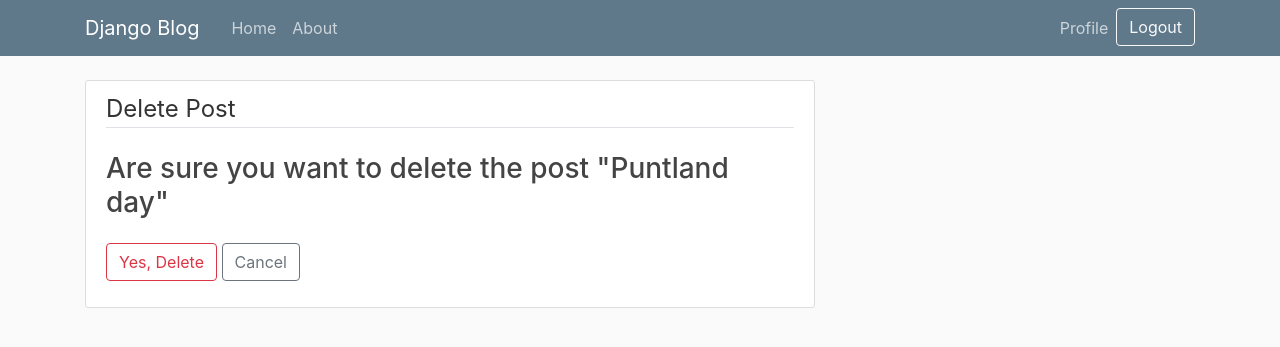
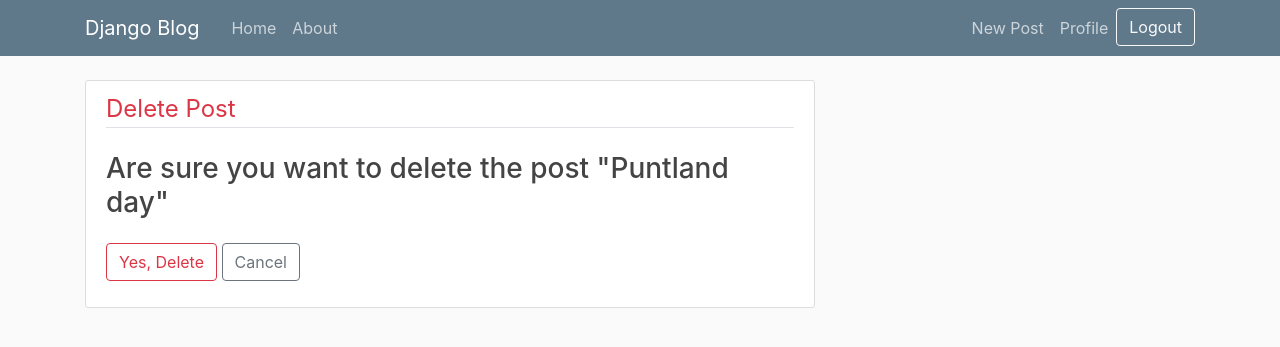
Before and after one commit to Zack-Ali-Hassan/blog-post-using-django, a Django app: page /post/2/delete in a window 1280 px wide. Shown: the top 347 px of the page. Run offline with Django 5.2, Linux system fonts and the light colour scheme; a user stored in the database is signed in; data comes from the database, SQL or seed files in the repository; both versions use the stored data as it was after the commit; some libraries are stand-ins or nearby versions.

Commit message:
5 commit in Aug 23, 2024

```diff
--- a/blog/templates/blog/base.html
+++ b/blog/templates/blog/base.html
@@ -34,6 +34,7 @@
             <!-- Navbar Right Side -->
             <div class="navbar-nav">
               {% if user.is_authenticated %}
+              <a class="nav-item nav-link" href="{% url 'post-create' %}">New Post</a>
               <a class="nav-item nav-link" href="{% url 'profile' %}">Profile</a>
               <form action="{% url 'logout' %}" method="post">
                 {% csrf_token %}
--- a/blog/templates/blog/post_confirm_delete.html
+++ b/blog/templates/blog/post_confirm_delete.html
@@ -3,12 +3,12 @@
   <form action="" method="post">
     {% csrf_token %}
     <fieldset class="form-group">
-      <legend class="border-bottom mb-4">Delete Post</legend>
-      <h3>Are sure you want to delete the post "{{ object.title}}"</h3>
+      <legend class="border-bottom mb-4 text-danger">Delete Post</legend>
+      <h3>Are sure you want to delete the post "{{ post.title}}"</h3>
     </fieldset>
     <div class="form-group">
         <button type="submit" class="btn btn-outline-danger">Yes, Delete</button>
-        <a  class="btn btn-outline-secondary" href="{% url 'post-detail' object.id % }">Cancel</a>
+        <a class="btn btn-outline-secondary" href="{% url 'post-detail' post.id %}" >Cancel</a>
     </div>
   </form>
   </div>
--- a/blog/templates/blog/post_detail.html
+++ b/blog/templates/blog/post_detail.html
@@ -5,6 +5,12 @@
       <div class="article-metadata">
         <a class="mr-2" href="#">{{ object.author }}</a>
         <small class="text-muted">{{ object.post_date|date:"F d,Y" }}</small>
+        <div>
+            {% if object.author == user %}
+            <a class="btn btn-secondary btn-sm mt-1 mb-1" href="{% url 'post-update' object.id %}">Update info</a>
+            <a class="btn btn-danger btn-sm mt-1 mb-1" href="{% url 'post-delete' object.id %}">Delete info</a>
+            {%endif %}
+        </div>
       </div>
       <h2 class="article-title">{{ object.title }}</h2>
       <p class="article-content">{{ object.content }}</p>
--- a/blog/templates/blog/post_form.html
+++ b/blog/templates/blog/post_form.html
@@ -11,5 +11,5 @@
         <button type="submit" class="btn btn-outline-info">Post</button>
     </div>
   </form>
-  <div clas
+  </div>
 {% endblock content %}
--- a/blog/views.py
+++ b/blog/views.py
@@ -41,6 +41,7 @@ class PostUpdateView(LoginRequiredMixin,UserPassesTestMixin,UpdateView):
 
 class PostDeleteView(LoginRequiredMixin,UserPassesTestMixin,DeleteView):
       model =Post
+      success_url = "/"
       def test_func(self):
             post = self.get_object()
             if self.request.user == post.author:
```
Also changed, not shown: db.sqlite3.
